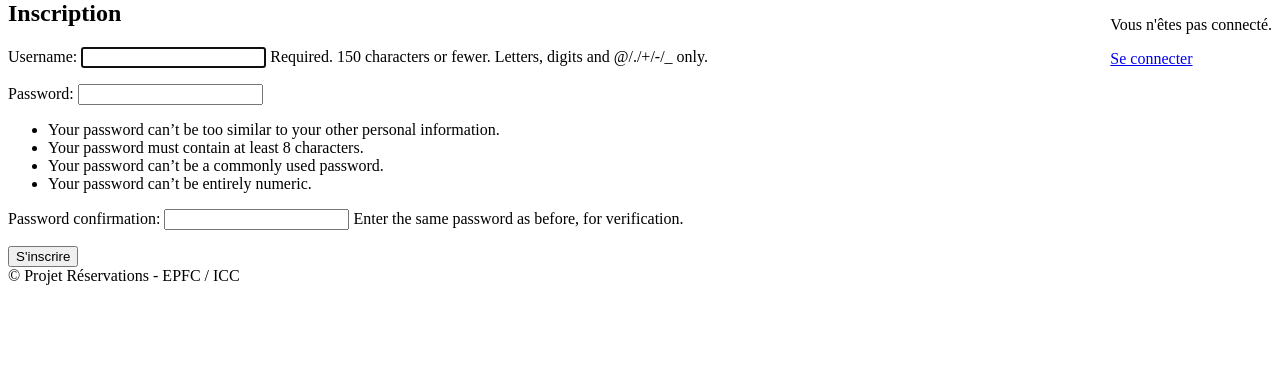
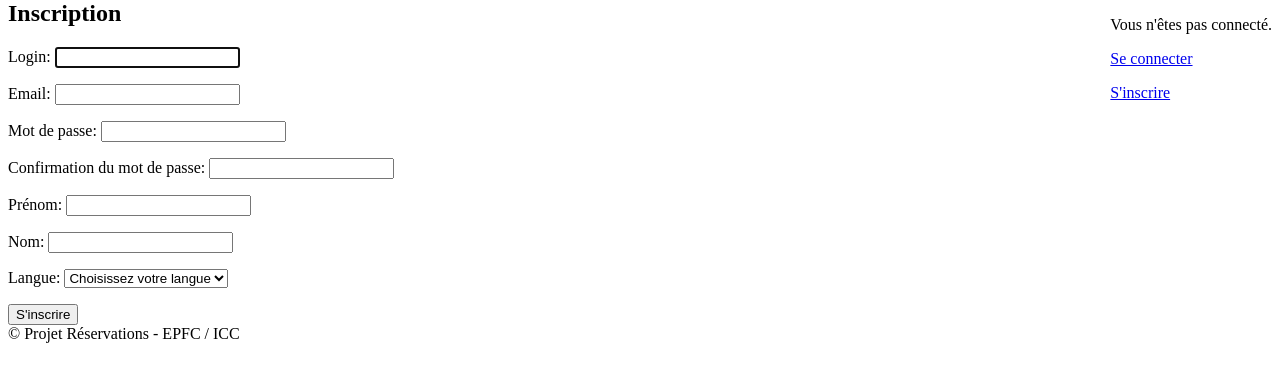
Before and after one commit to harroud-abdelkarim/pid-django-starter-kit, a Django app: page /accounts/signup/ in a window 1280 px wide. Shown: the part 20-402 px from the top of the page. Run offline with Django 5.2, Linux system fonts and the light colour scheme; parts of the project's set-up code (start-up, migrations or seed data) failed here and were passed over.

Commit message:
Frontend authentication - Advanced signup

```diff
--- /dev/null
+++ b/reservations/accounts/forms/UserSignUpForm.py
@@ -0,0 +1,63 @@
+
+from django import forms
+from django.contrib.auth.forms import UserCreationForm
+from django.contrib.auth.models import User, Group
+from catalogue.models import UserMeta
+from django.db import models
+
+
+class UserSignUpForm(UserCreationForm):
+
+    class Language(models.TextChoices):
+        NONE = "", "Choisissez votre langue"
+        FRENCH = "fr", "Français"
+        ENGLISH = "en", "English"
+        DUTCH = "nl", "Nederlands"
+
+    username = forms.CharField(max_length=30)
+    first_name = forms.CharField(max_length=60)
+    last_name = forms.CharField(max_length=60)
+    email = forms.EmailField()
+
+    langue = forms.ChoiceField(choices=Language)
+
+    def __init__(self, *args, **kwargs):
+        super().__init__(*args, **kwargs)
+        self.fields['username'].label = 'Login'
+        self.fields['password1'].label = 'Mot de passe'
+        self.fields['password2'].label = 'Confirmation du mot de passe'
+        self.fields['first_name'].label = 'Prénom'
+        self.fields['last_name'].label = 'Nom'
+
+        self.fields['username'].help_text = None
+        self.fields['password1'].help_text = None
+        self.fields['password2'].help_text = None
+
+    class Meta:
+        model = User
+        fields = [
+            'username',
+            'email',
+            'password1',
+            'password2',
+            'first_name',
+            'last_name',
+            'langue',
+        ]
+
+    def save(self, commit=True):
+        user = super(UserSignUpForm, self).save(commit=False)
+        user.save()
+
+        # Ajouter l'utilisateur au groupe MEMBER
+        memberGroup = Group.objects.get(name='MEMBER')
+        memberGroup.user_set.add(user)
+
+        if self.cleaned_data['langue']:
+            user_meta = UserMeta(**{
+                'langue': self.cleaned_data['langue'],
+            })
+            user_meta.user = user
+            user_meta.save()
+
+        return user
--- /dev/null
+++ b/reservations/accounts/forms/__init__.py
@@ -0,0 +1 @@
+from .UserSignUpForm import *
--- a/reservations/accounts/views.py
+++ b/reservations/accounts/views.py
@@ -1,9 +1,19 @@
-from django.contrib.auth.forms import UserCreationForm
-from django.views.generic.edit import CreateView
 from django.urls import reverse_lazy
+from django.views.generic import CreateView
+from django.contrib.auth.mixins import UserPassesTestMixin
+from django.shortcuts import redirect
+from django.contrib import messages
+from .forms import UserSignUpForm
 
 
-class UserSignUpView(CreateView):
-    form_class = UserCreationForm
-    success_url = reverse_lazy('login')
-    template_name = 'registration/signup.html'
+class UserSignUpView(UserPassesTestMixin, CreateView):
+    form_class = UserSignUpForm
+    success_url = reverse_lazy("login")
+    template_name = "registration/signup.html"
+
+    def test_func(self):
+        return self.request.user.is_anonymous or self.request.user.is_superuser
+
+    def handle_no_permission(self):
+        messages.error(self.request, "Vous êtes déjà inscrit!")
+        return redirect('home')
--- a/reservations/catalogue/templates/layouts/base.html
+++ b/reservations/catalogue/templates/layouts/base.html
@@ -18,9 +18,10 @@
             <button type="submit">Se déconnecter</button>
         </form>
     {% else %}
-        <p>Vous n'êtes pas connecté.</p>
-        <p><a href="{% url 'login' %}">Se connecter</a></p>
-    {% endif %}
+    <p>Vous n'êtes pas connecté.</p>
+    <p><a href="{% url 'login' %}">Se connecter</a></p>
+    <p><a href="{% url 'accounts:user-signup' %}">S'inscrire</a></p>
+{% endif %}
 </div>
 
         </header>
```
